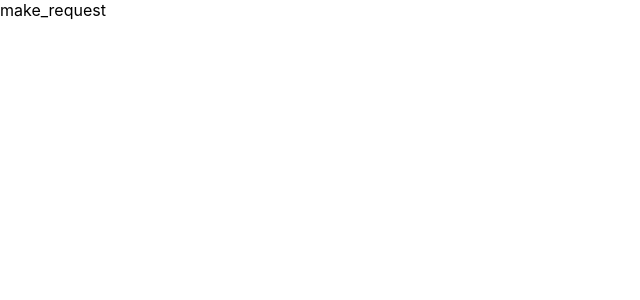
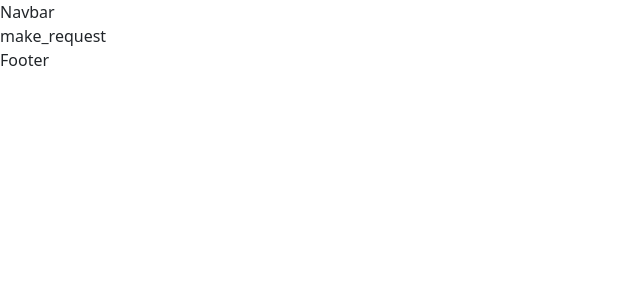
Before and after one commit to deependujha/inno_bank_frontend, a Next.js app: page /make_request in a window 1280 px wide. Shown: the top 300 px of the page, without its empty margins (0-640 px from the left). Built offline with nearby package versions, Linux system fonts and the light colour scheme.

Commit message:
added bootstrap into the project

```diff
--- a/package.json
+++ b/package.json
@@ -9,6 +9,7 @@
     "lint": "next lint"
   },
   "dependencies": {
+    "bootstrap": "^5.2.0",
     "next": "12.2.4",
     "react": "18.2.0",
     "react-dom": "18.2.0"
--- a/pages/_app.js
+++ b/pages/_app.js
@@ -1,7 +1,24 @@
-import '../styles/globals.css'
+import "../styles/globals.css";
+import "bootstrap/dist/css/bootstrap.css";
+import React, { useEffect } from "react";
+import "../components/layouts/Navbar";
+import "../components/layouts/Footer";
+import Footer from "../components/layouts/Footer";
+import Navbar from "../components/layouts/Navbar";
 
 function MyApp({ Component, pageProps }) {
-  return <Component {...pageProps} />
+  // to load bootstrap js
+  useEffect(() => {
+    import("bootstrap/dist/js/bootstrap");
+  }, []);
+
+  return (
+    <div>
+      <Navbar />
+      <Component {...pageProps} />
+      <Footer />
+    </div>
+  );
 }
 
-export default MyApp
+export default MyApp;
```
Also changed, not shown: 1 other file (tests, documents, lock files or other folders).
